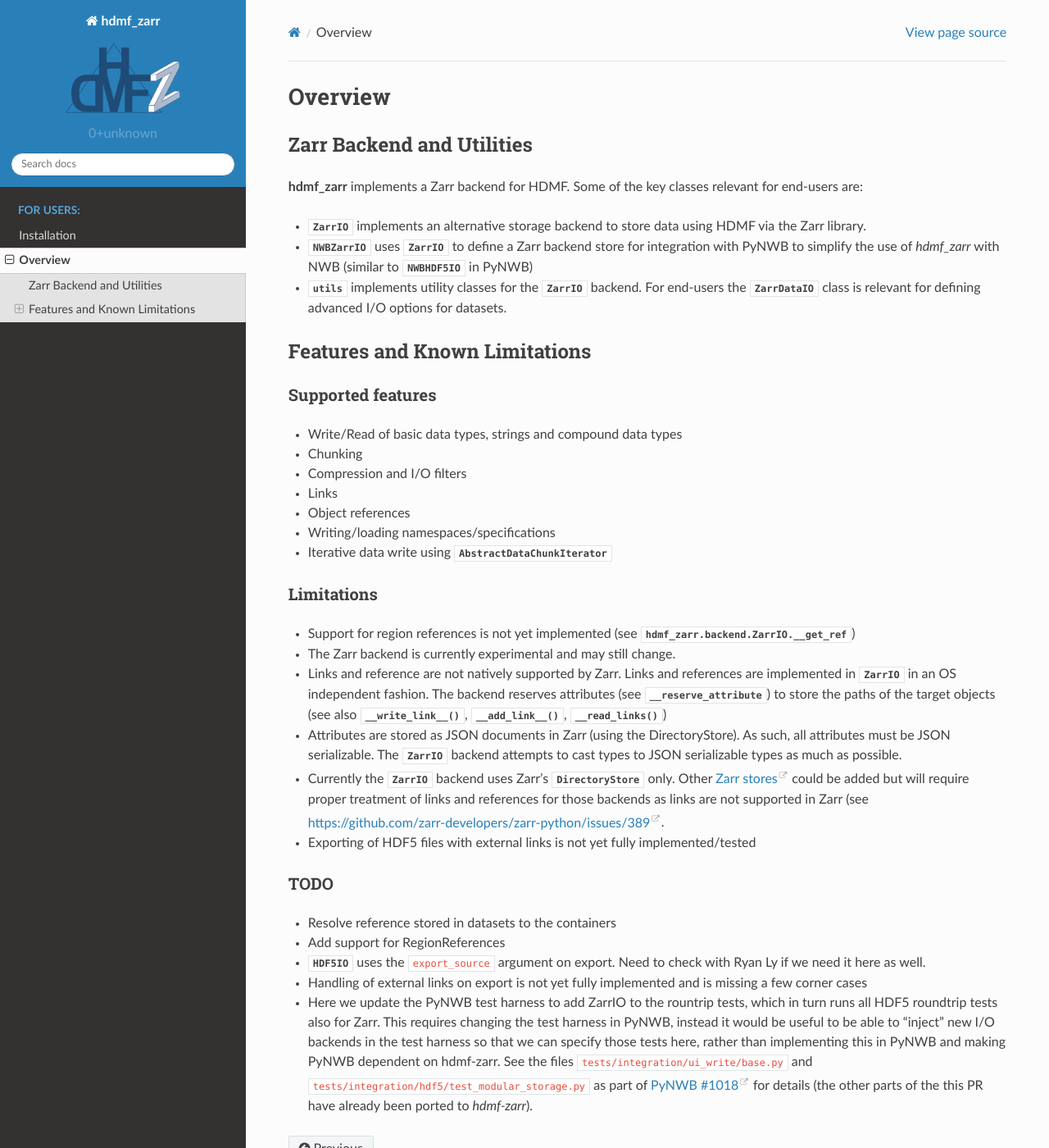
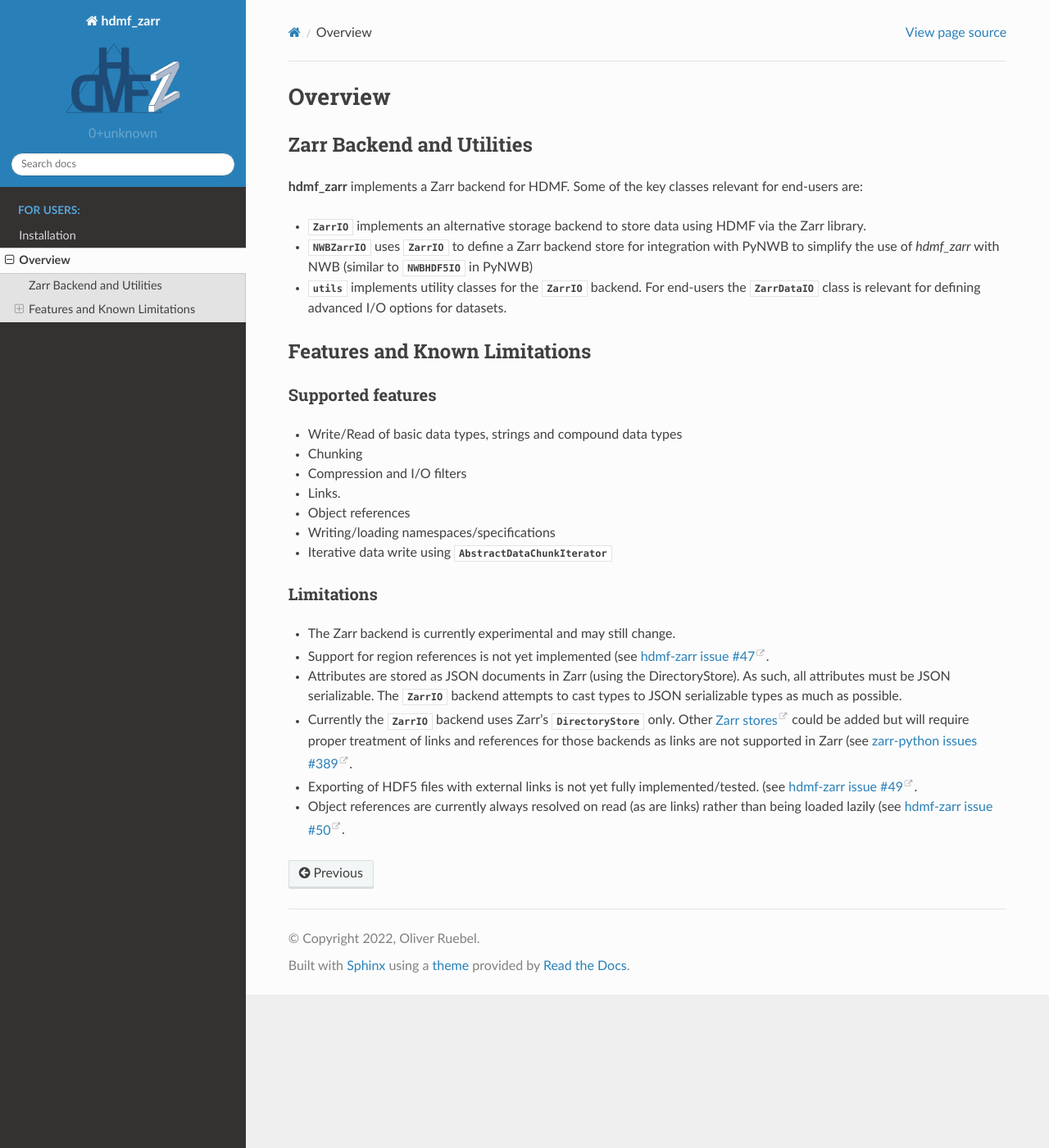
Before and after one commit to hdmf-dev/hdmf-zarr, a Sphinx documentation site: the page built from docs/source/overview.rst, in a window 1280 px wide and 1400 px high. Shown: the whole window at 82% size. Built offline with Sphinx 7.4.7 and the Read the Docs theme 2.0.0, drawn with Linux system fonts in a browser that asks for light colours; pages that are not in the unit, such as notebooks, are missing from menus.

Commit message:
Updated ToDo and Limitations list in docs

```diff
--- a/docs/source/overview.rst
+++ b/docs/source/overview.rst
@@ -19,7 +19,7 @@
 - Write/Read of basic data types, strings and compound data types
 - Chunking
 - Compression and I/O filters
-- Links
+- Links.
 - Object references
 - Writing/loading namespaces/specifications
 - Iterative data write using :py:class:`~hdmf.data_utils.AbstractDataChunkIterator`
@@ -27,18 +27,9 @@
 Limitations
 ^^^^^^^^^^^
 
-- Support for region references is not yet implemented  (see :py:class:`hdmf_zarr.backend.ZarrIO.__get_ref`)
 - The Zarr backend is currently experimental and may still change.
-- Links and reference are not natively supported by Zarr. Links and references are implemented in :py:class:`~hdmf_zarr.backend.ZarrIO` in an OS independent fashion. The backend reserves attributes (see :py:attr:`~hdmf_zarr.backend.ZarrIO.__reserve_attribute`) to store the paths of the target objects (see also  :py:meth:`~hdmf_zarr.backend.ZarrIO.__write_link__`, :py:meth:`~hdmf_zarr.backend.ZarrIO.__add_link__`, :py:meth:`~hdmf_zarr.backend.ZarrIO.__read_links`)
+- Support for region references is not yet implemented  (see `hdmf-zarr issue #47 <https://github.com/hdmf-dev/hdmf-zarr/issues/47>`_.
 - Attributes are stored as JSON documents in Zarr (using the DirectoryStore). As such, all attributes must be JSON serializable. The :py:class:`~hdmf_zarr.backend.ZarrIO` backend attempts to cast types to JSON serializable types as much as possible.
-- Currently the :py:class:`~hdmf_zarr.backend.ZarrIO` backend uses Zarr's :py:class:`~zarr.storage.DirectoryStore` only. Other `Zarr stores <https://zarr.readthedocs.io/en/stable/api/storage.html>`_ could be added but will require proper treatment of links and references for those backends as links are not supported in Zarr (see `https://github.com/zarr-developers/zarr-python/issues/389 <https://github.com/zarr-developers/zarr-python/issues/389>`_.
-- Exporting of HDF5 files with external links is not yet fully implemented/tested
-
-TODO
-^^^^
-
-- Resolve reference stored in datasets to the containers
-- Add support for RegionReferences
-- :py:class:`~hdmf.backends.hdf5.h5tools.HDF5IO` uses the ``export_source`` argument on export. Need to check with Ryan Ly if we need it here as well.
-- Handling of  external links on export is not yet fully implemented and is missing a few corner cases
-- Here we update the PyNWB test harness to add ZarrIO to the rountrip tests, which in turn runs all HDF5 roundtrip tests also for Zarr. This requires changing the test harness in PyNWB, instead it would be useful to be able to "inject" new I/O backends in the test harness so that we can specify those tests here, rather than implementing this in PyNWB and making PyNWB dependent on hdmf-zarr. See the files ``tests/integration/ui_write/base.py`` and ``tests/integration/hdf5/test_modular_storage.py`` as part of `PyNWB #1018 <https://github.com/NeurodataWithoutBorders/pynwb/pull/1018/files>`_ for details (the other parts of the this PR have already been ported to *hdmf-zarr*).
+- Currently the :py:class:`~hdmf_zarr.backend.ZarrIO` backend uses Zarr's :py:class:`~zarr.storage.DirectoryStore` only. Other `Zarr stores <https://zarr.readthedocs.io/en/stable/api/storage.html>`_ could be added but will require proper treatment of links and references for those backends as links are not supported in Zarr (see `zarr-python issues #389 <https://github.com/zarr-developers/zarr-python/issues/389>`_.
+- Exporting of HDF5 files with external links is not yet fully implemented/tested. (see `hdmf-zarr issue #49 <https://github.com/hdmf-dev/hdmf-zarr/issues/49>`_.
+- Object references are currently always resolved on read (as are links) rather than being loaded lazily (see `hdmf-zarr issue #50 <https://github.com/hdmf-dev/hdmf-zarr/issues/50>`_.
```
